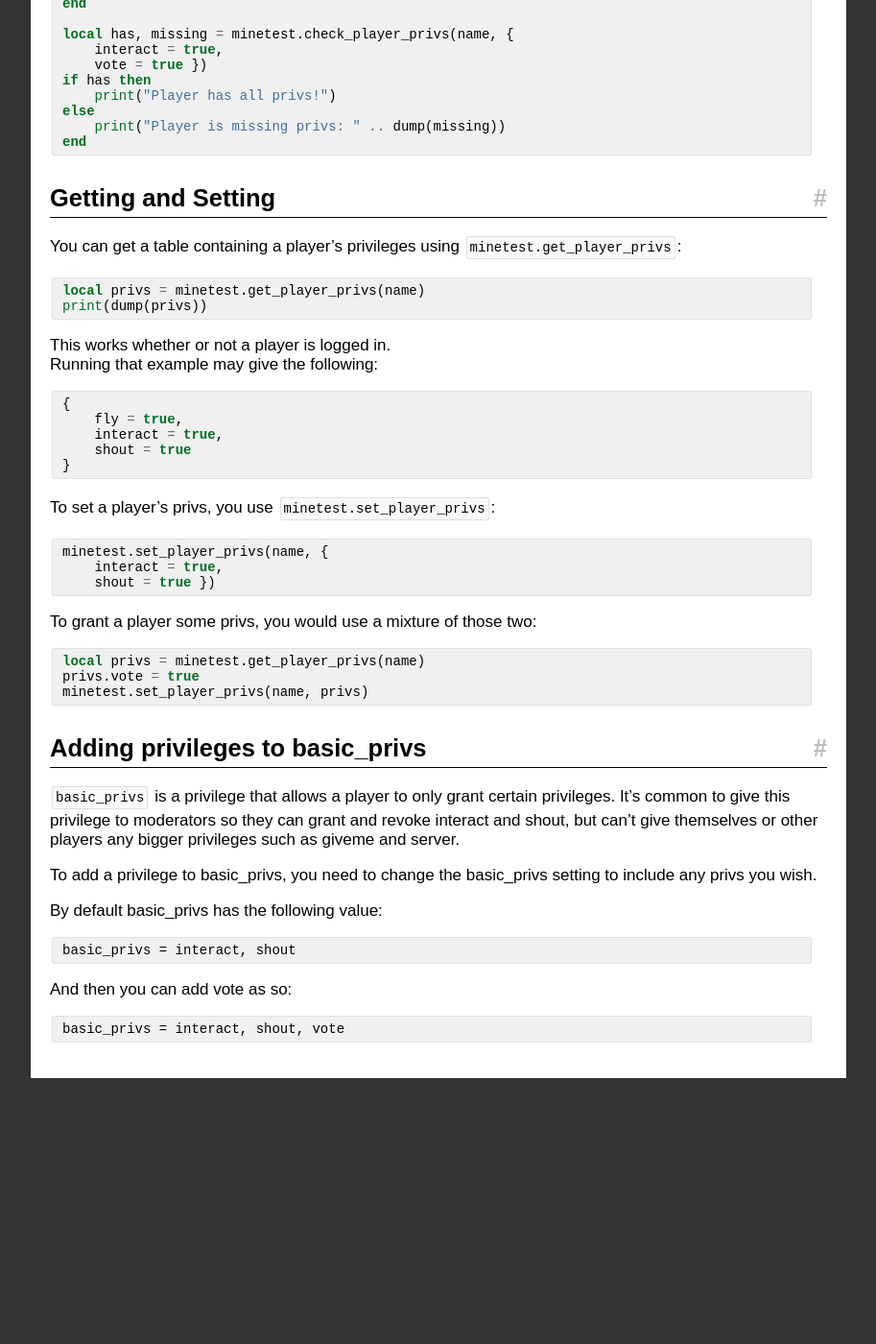
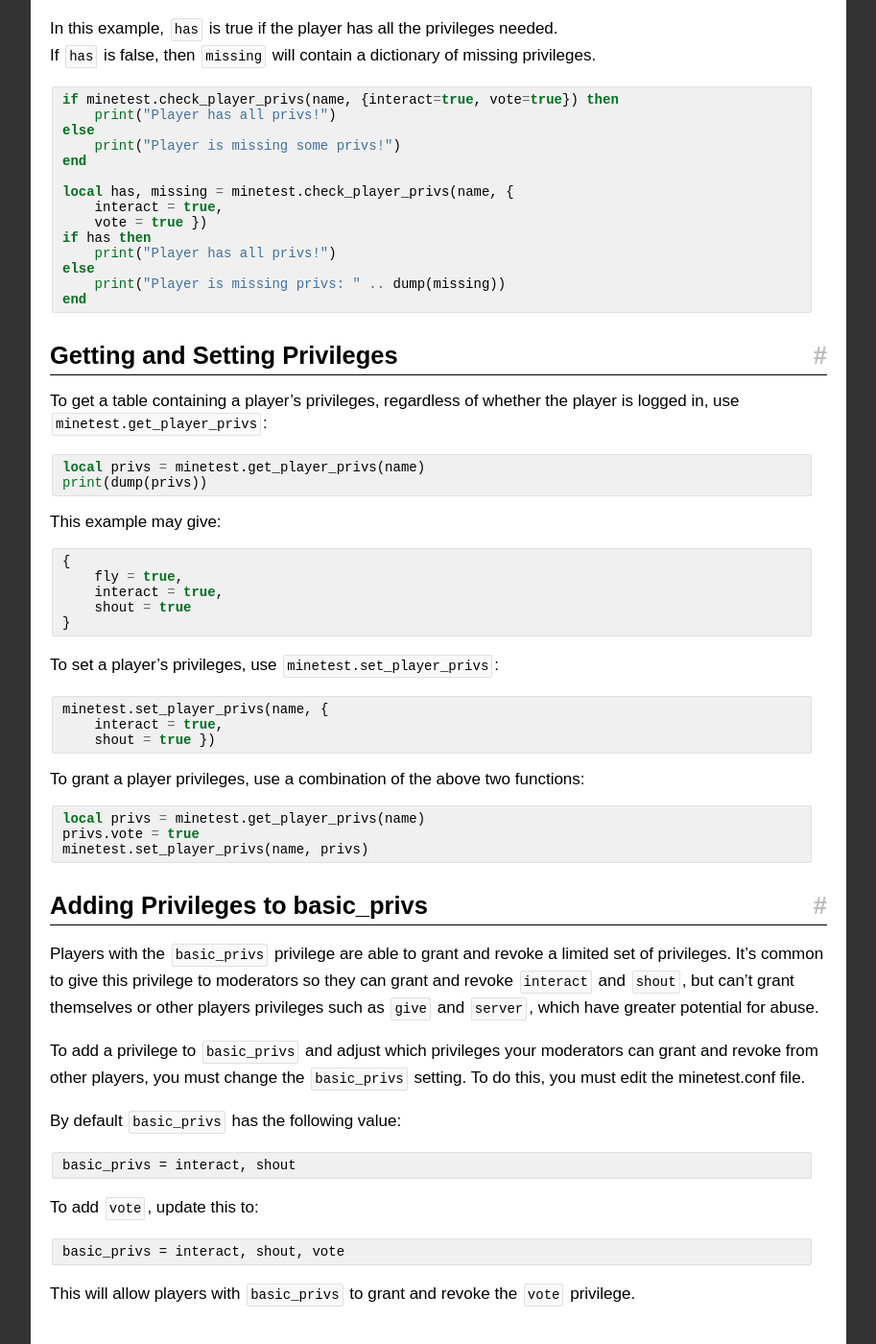
Before and after one commit to rubenwardy/minetest_modding_book, a Jekyll site: the page built from en/chapters/privileges.md, in a window 1280 px wide and 1400 px high, scrolled down 1367 px. Shown: the whole window at 96% size, without its empty margins (308-1221 px from the left). Built offline with Jekyll 4.4.1, drawn with Linux system fonts in a browser that asks for light colours; nearby versions of some CDN libraries; before the commit the page ends 2490 px from its top, so only the background shows below that; some of the changed text lies outside the part shown.

Commit message:
Privileges: Improve grammar and readability

```diff
--- a/en/chapters/privileges.md
+++ b/en/chapters/privileges.md
@@ -6,22 +6,25 @@
 
 ## Introduction
 
-Privileges allow server owners to grant or revoke the right to do certain
-actions.
+Privileges, often called privs for short, give players the ability to perform
+certain actions. Server owners can grant and revoke privileges to control
+which abilities each player has.
 
-* When should a priv be used?
-* Checking for privileges
-* Getting and Setting
+* [When to use Privileges](#when-to-use-privileges)
+* [Declaring Privileges](#declaring-privileges)
+* [Checking for Privileges](#checking-for-privileges)
+* [Getting and Setting Privileges](#getting-and-setting-privileges)
+* [Adding Privileges to basic_privs](#adding-privileges-to-basic-privs)
 
-## When should a priv be used?
+## When to use Privileges
 
-A privilege should give a player **the right to do something**.
-They are **not for indicating class or status**.
+A privilege should give a player **the ability to do something**.
+Privileges are **not for indicating class or status**.
 
-The main admin of a server (the name set by the `name` setting) has all privileges
-given to them.
+The main admin of a server (the name set by the `name` setting in the
+minetest.conf file) is automatically given all available privileges.
 
-**Good:**
+**Good Privileges:**
 
 * interact
 * shout
@@ -33,14 +36,16 @@
 * worldedit
 * area_admin - admin functions of one mod is ok
 
-**Bad:**
+**Bad Privileges:**
 
 * moderator
 * admin
 * elf
 * dwarf
 
-## Declaring a privilege
+## Declaring Privileges
+
+Use `register_privilege` to declare a new privilege:
 
 {% highlight lua %}
 minetest.register_privilege("vote", {
@@ -49,8 +54,8 @@
 })
 {% endhighlight %}
 
-If `give_to_singleplayer` is true, then you can remove it as that's the default
-value when not specified:
+If `give_to_singleplayer` is true, you can remove it, because true is the default
+when it is not specified. This simplifies the privilege registration to:
 
 {% highlight lua %}
 minetest.register_privilege("vote", {
@@ -58,9 +63,9 @@
 })
 {% endhighlight %}
 
-## Checking for privileges
+## Checking for Privileges
 
-There is a quicker way of checking that a player has all the required privileges:
+To quickly check whether a player has all the required privileges:
 
 {% highlight lua %}
 local has, missing = minetest.check_player_privs(player_or_name,  {
@@ -68,9 +73,9 @@
     vote = true })
 {% endhighlight %}
 
-`has` is true if the player has all the privileges needed.\\
+In this example, `has` is true if the player has all the privileges needed.\\
 If `has` is false, then `missing` will contain a dictionary
-of missing privileges<sup>[checking needed]</sup>.
+of missing privileges.
 
 {% highlight lua %}
 if minetest.check_player_privs(name, {interact=true, vote=true}) then
@@ -89,17 +94,17 @@
 end
 {% endhighlight %}
 
-## Getting and Setting
+## Getting and Setting Privileges
 
-You can get a table containing a player's privileges using `minetest.get_player_privs`:
+To get a table containing a player's privileges, regardless of whether
+the player is logged in, use `minetest.get_player_privs`:
 
 {% highlight lua %}
 local privs = minetest.get_player_privs(name)
 print(dump(privs))
 {% endhighlight %}
 
-This works whether or not a player is logged in.\\
-Running that example may give the following:
+This example may give:
 
 {% highlight lua %}
 {
@@ -109,7 +114,7 @@
 }
 {% endhighlight %}
 
-To set a player's privs, you use `minetest.set_player_privs`:
+To set a player's privileges, use `minetest.set_player_privs`:
 
 {% highlight lua %}
 minetest.set_player_privs(name, {
@@ -117,7 +122,7 @@
     shout = true })
 {% endhighlight %}
 
-To grant a player some privs, you would use a mixture of those two:
+To grant a player privileges, use a combination of the above two functions:
 
 {% highlight lua %}
 local privs = minetest.get_player_privs(name)
@@ -125,20 +130,23 @@
 minetest.set_player_privs(name, privs)
 {% endhighlight %}
 
-## Adding privileges to basic_privs
+## Adding Privileges to basic_privs
 
-`basic_privs` is a privilege that allows a player to only grant certain privileges.
-It's common to give this privilege to moderators so they can grant and revoke
-interact and shout, but can't give themselves or other players any bigger
-privileges such as giveme and server.
+Players with the `basic_privs` privilege are able to grant and revoke a limited
+set of privileges. It's common to give this privilege to moderators so they can
+grant and revoke `interact` and `shout`, but can't grant themselves or other
+players privileges such as `give` and `server`, which have greater potential for abuse.
 
-To add a privilege to basic_privs, you need to change the basic_privs setting
-to include any privs you wish.
+To add a privilege to `basic_privs` and adjust which privileges your moderators can
+grant and revoke from other players, you must change the `basic_privs` setting.
+To do this, you must edit the minetest.conf file.
 
-By default basic_privs has the following value:
+By default `basic_privs` has the following value:
 
     basic_privs = interact, shout
 
-And then you can add vote as so:
+To add `vote`, update this to:
 
     basic_privs = interact, shout, vote
+
+This will allow players with `basic_privs` to grant and revoke the `vote` privilege.
```
